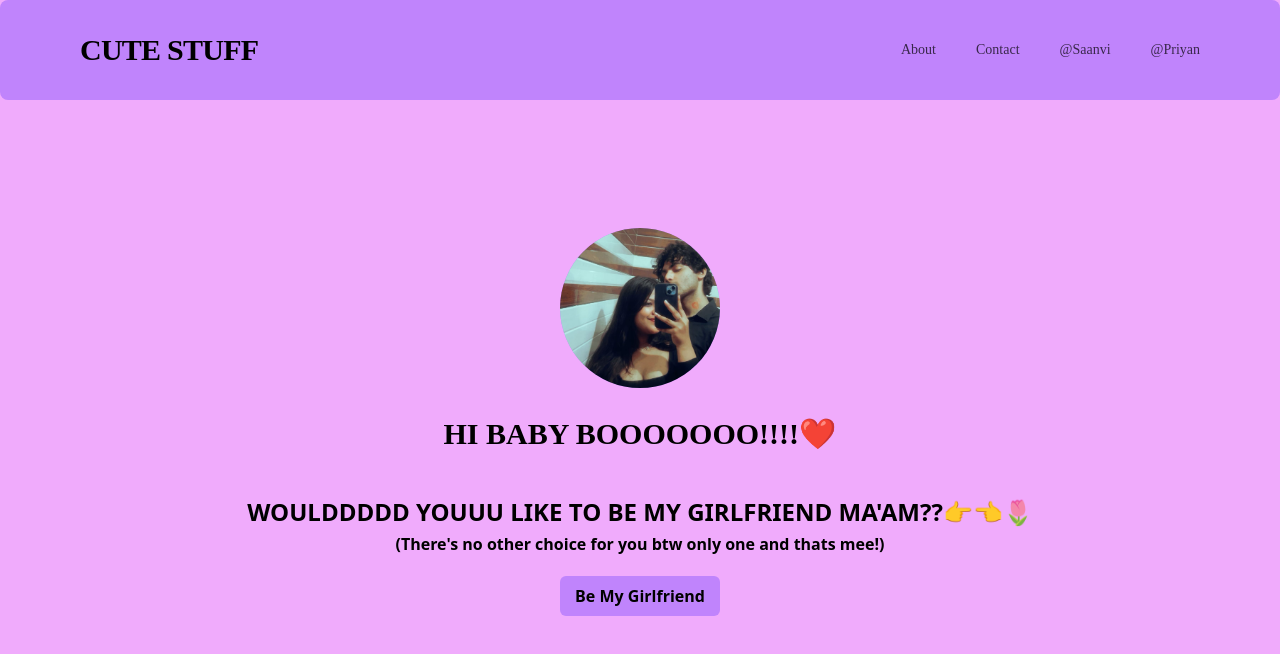
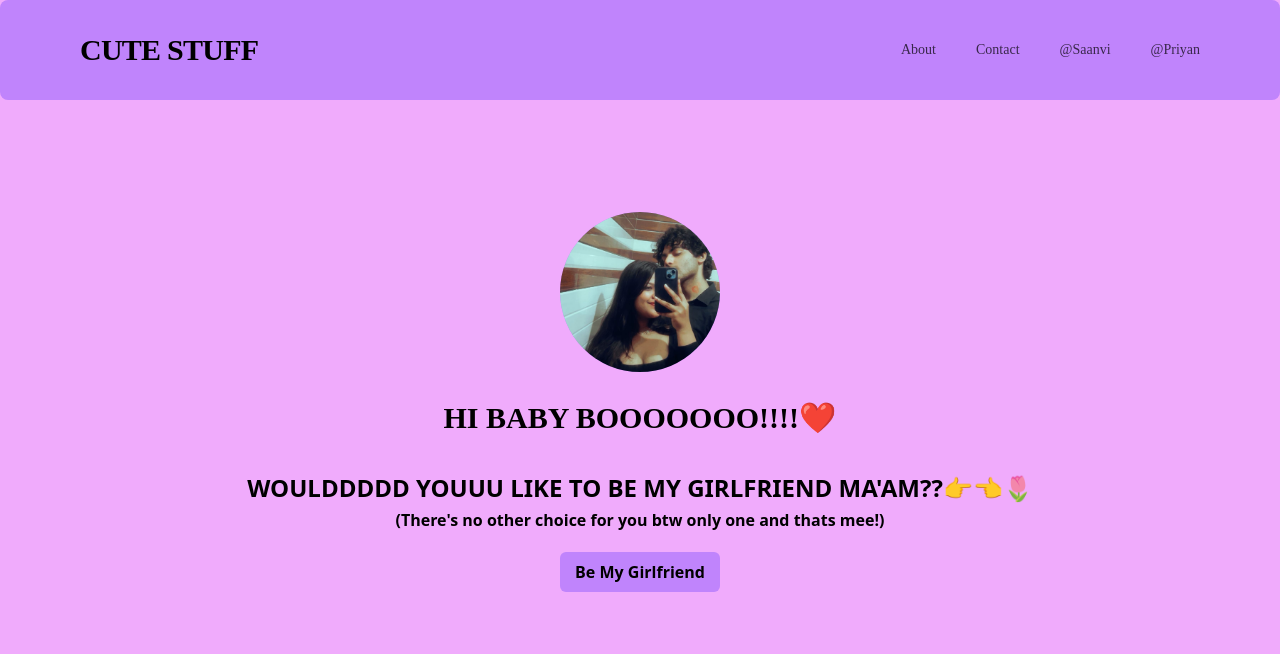
Before and after one commit to Priyan2190/BABY, a plain HTML site: page index.html in a window 1280 px wide. Drawn offline with nearby package versions, Linux system fonts and the light colour scheme.

Commit message:
Update index.html

```diff
--- a/index.html
+++ b/index.html
@@ -26,14 +26,14 @@
 
             </div>
 
-            <div class="gola w-full flex flex-col items-center mt-32">
+            <div class="gola w-full flex flex-col items-center mt-28">
                 <div class="image w-40 h-40 bg-purple-400 rounded-full flex items-center justify-center">
                     <img class=" w-full h-full object-cover rounded-full"
                         src="WhatsApp Image 2025-01-27 at 00.44.30_c7c39825.jpg">
 
                 </div>
                 <div class="font-bold text-3xl mt-7 font-[monument]">HI BABY BOOOOOOO!!!!❤️</div>
-                <div class=" w-3/4 mt-12 font-semibold text-center leading-none text-2xl"> WOULDDDDD YOUUU LIKE TO BE MY GIRLFRIEND MA'AM??👉👈🌷 </div>
+                <div class=" w-3/4 mt-10 font-semibold text-center leading-none text-2xl"> WOULDDDDD YOUUU LIKE TO BE MY GIRLFRIEND MA'AM??👉👈🌷 </div>
                 <div class="w-3/4 mt-2 font-semibold text-center">(There's no other choice for you btw only one and thats mee!)</div>
                 <div class="flex items-center justify-center mt-5">
                     <button class="w-40 h-10 bg-purple-400 text-black rounded-md font-semibold hover:bg-purple-500 transition duration-300">
```
